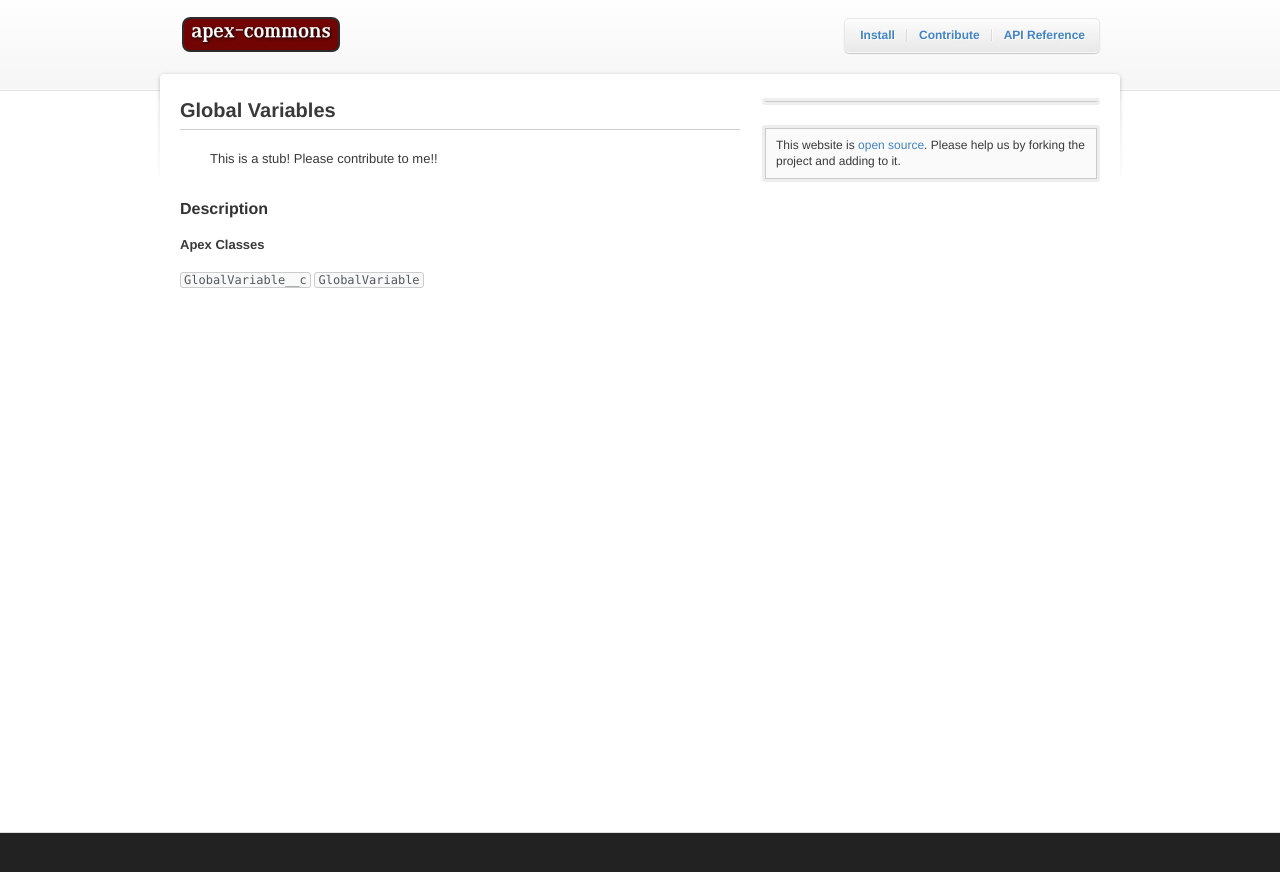
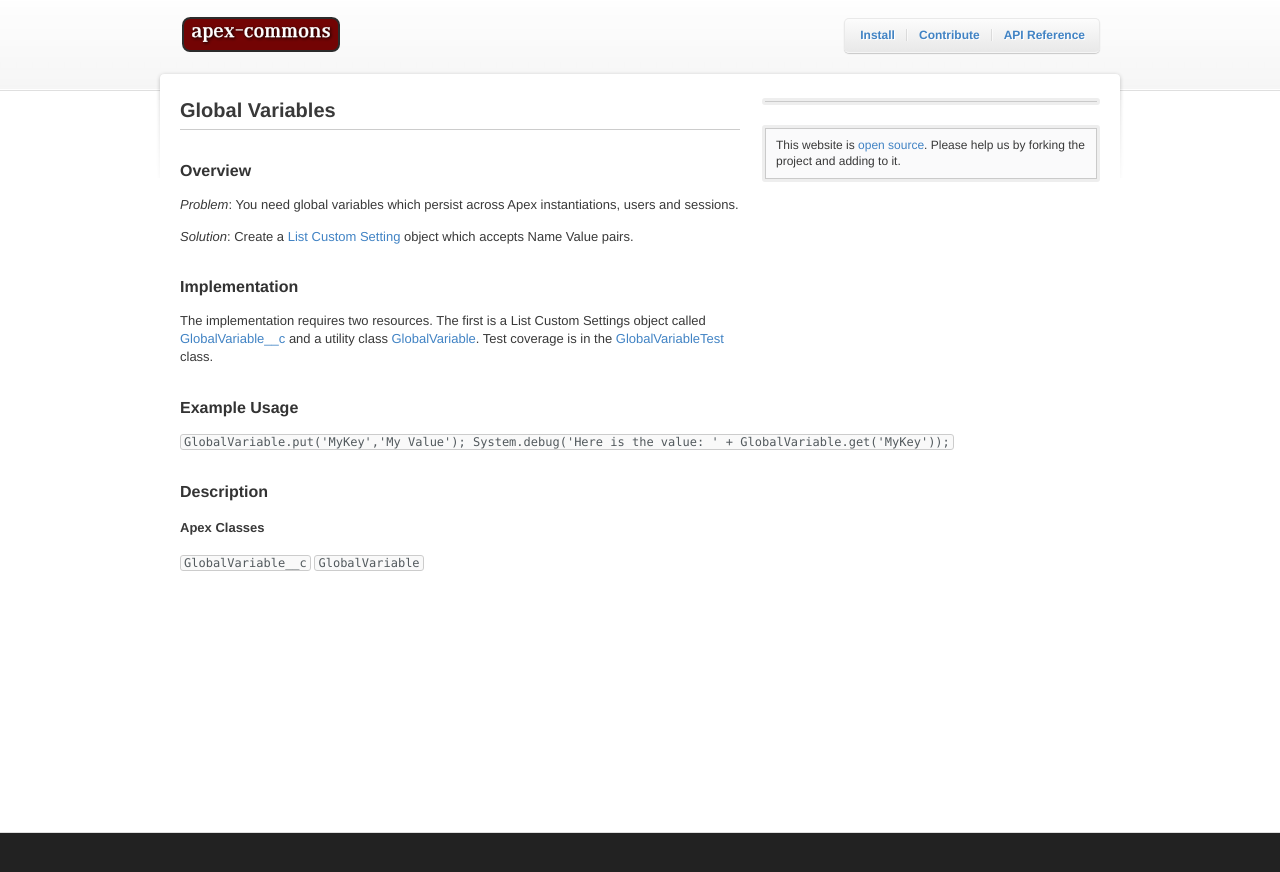
Before and after one commit to apex-commons/apex-commons.github.com, a Jekyll site: the page built from _posts/2011-05-17-global-variables.markdown, in a window 1280 px wide. Shown: the top 872 px of the page. Built offline with Jekyll 4.4.1, drawn with Linux system fonts in a browser that asks for light colours.

Commit message:
Edited _posts/2011-05-17-global-variables.markdown via GitHub

```diff
--- a/_posts/2011-05-17-global-variables.markdown
+++ b/_posts/2011-05-17-global-variables.markdown
@@ -4,7 +4,26 @@
 categories: environment
 ---
 
->>This is a stub!  Please contribute to me!!
+Overview
+--------
+
+_Problem_:  You need global variables which persist across Apex instantiations, users and sessions.
+
+_Solution_:  Create a [List Custom Setting](http://www.salesforce.com/us/developer/docs/apexcode/index.htm) object which accepts Name Value pairs.
+
+Implementation
+--------------
+
+The implementation requires two resources.  The first is a List Custom Settings object called [GlobalVariable__c](https://github.com/apex-commons/base/blob/master/src/objects/GlobalVariable__c.object) and a utility class [GlobalVariable](https://github.com/apex-commons/base/blob/master/src/classes/GlobalVariable.cls).  Test coverage is in the [GlobalVariableTest](https://github.com/apex-commons/base/blob/master/src/classes/GlobalVariableTest.cls) class.
+
+Example Usage
+-------------
+
+<code>
+GlobalVariable.put('MyKey','My Value');
+System.debug('Here is the value: ' + GlobalVariable.get('MyKey'));
+</code>
+
 
 Description
 ----------------
```
